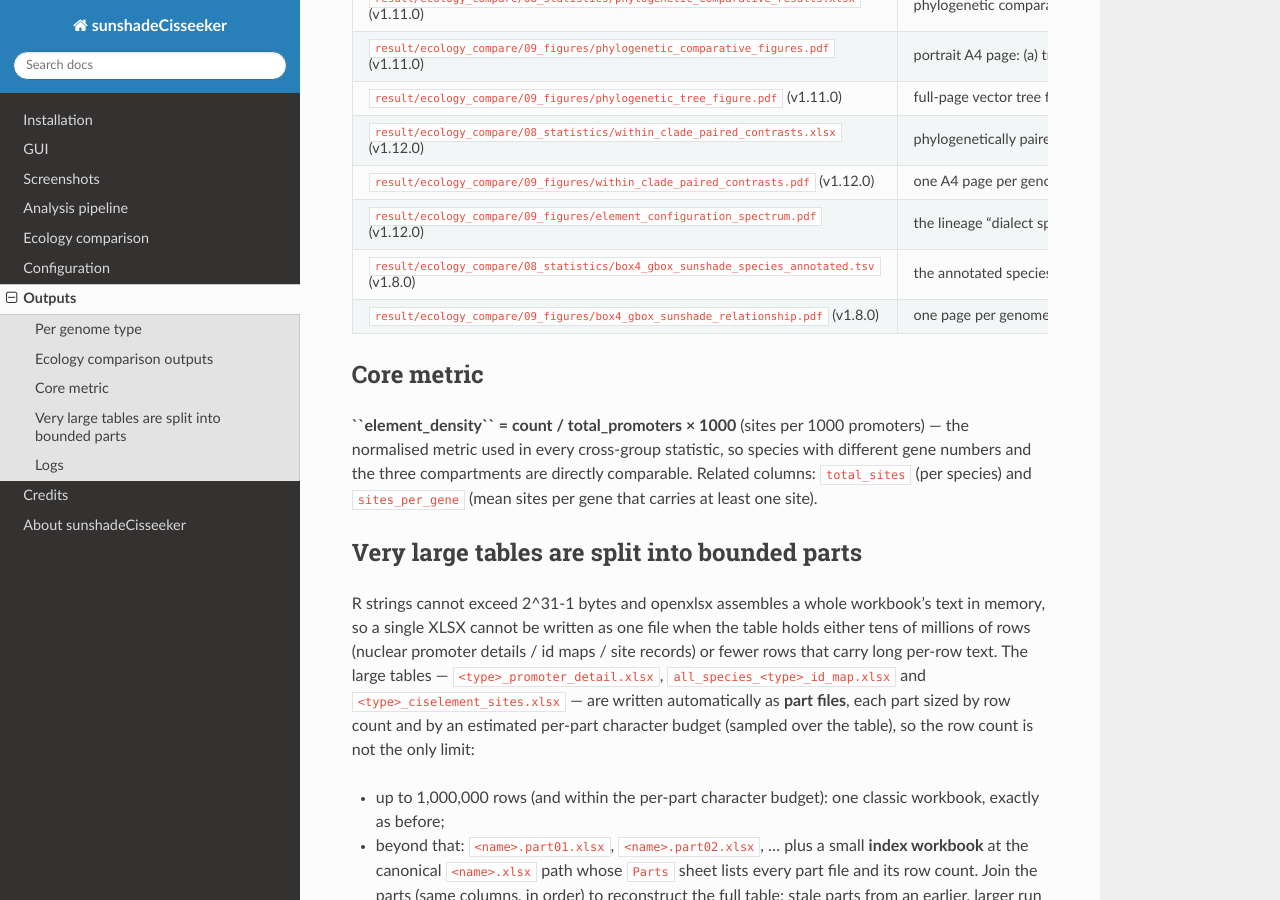
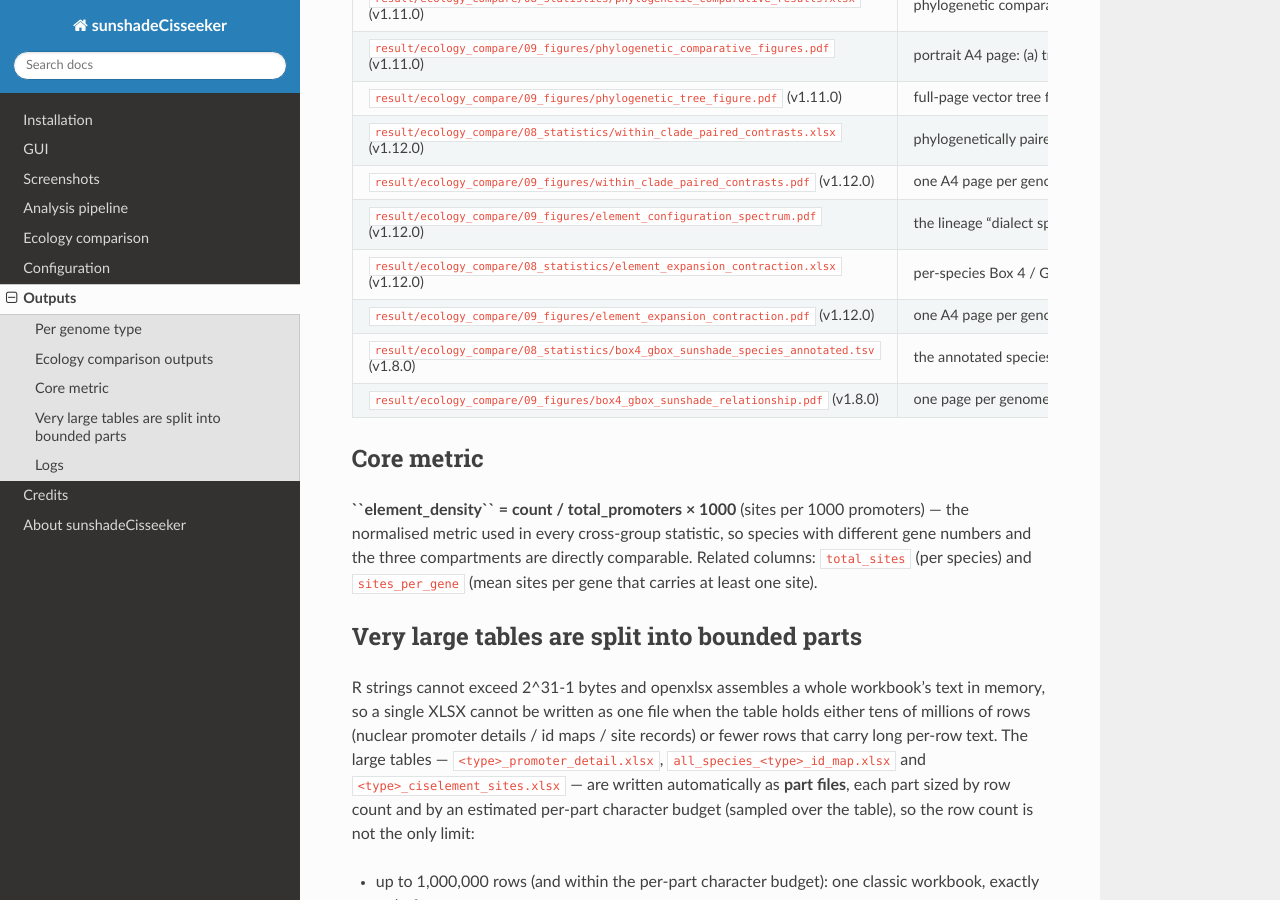
Before and after one commit to chenzhr23/sunshadeCisseeker-docs, a Sphinx documentation site: the page built from docs/content/Outputs.rst, in a window 1280 px wide and 900 px high, scrolled down 1119 px. Built offline with Sphinx 7.4.7 and the Read the Docs theme 3.1.0, drawn with Linux system fonts in a browser that asks for light colours.

Commit message:
docs: v1.12.0 phylogenetic comparative analysis (PGLS / phyloANOVA)

```diff
--- a/docs/content/Outputs.rst
+++ b/docs/content/Outputs.rst
@@ -65,6 +65,10 @@ Ecology comparison outputs
      - one A4 page per genome type: (a) per-genus waterfall of sun − shade differences, (b) per-family waterfall, (c) genus-level sun vs shade median scatter with the sign test / signed-rank summary in the subtitles
    * - ``result/ecology_compare/09_figures/element_configuration_spectrum.pdf`` (v1.12.0)
      - the lineage "dialect spectrum", one A4 page per genome type: per-family and per-order median log10(Box 4 / G-box) ordered by clade position in the species tree (left = basal, right = derived), bars coloured by major plant group (algae / bryophytes / lycophytes / ferns / gymnosperms / basal angiosperms / monocots / eudicots) with the extreme clades labelled
+   * - ``result/ecology_compare/08_statistics/element_expansion_contraction.xlsx`` (v1.12.0)
+     - per-species Box 4 / G-box expansion-contraction quantification: ``Per_species`` (counts, log10 values, lineage-relative residuals vs the genus/family median, and phylogenetic terminal-branch deltas via ``phytools::fastAnc`` with expanded/contracted flags) / ``Summary`` (expansion and contraction counts per type and element, the Box 4-vs-G-box trade-off Spearman test, and the delta-by-habitat Kruskal-Wallis test)
+   * - ``result/ecology_compare/09_figures/element_expansion_contraction.pdf`` (v1.12.0)
+     - one A4 page per genome type: (a) the Box 4 vs G-box terminal-branch delta scatter (quadrant-coloured, with the Spearman trade-off test annotated), (b) the deltas per element split by light habitat with the Kruskal-Wallis P annotated
    * - ``result/ecology_compare/08_statistics/box4_gbox_sunshade_species_annotated.tsv`` (v1.8.0)
      - the annotated species table (Box 4 / G-box counts, ratio, ratio bin + sun/shade label + taxonomy ranks) as a flat TSV
    * - ``result/ecology_compare/09_figures/box4_gbox_sunshade_relationship.pdf`` (v1.8.0)
```
Also changed, not shown: docs/content/Changelog.rst (+11 -0 lines), docs/_static/screenshots/06-compare-ecology.png.
